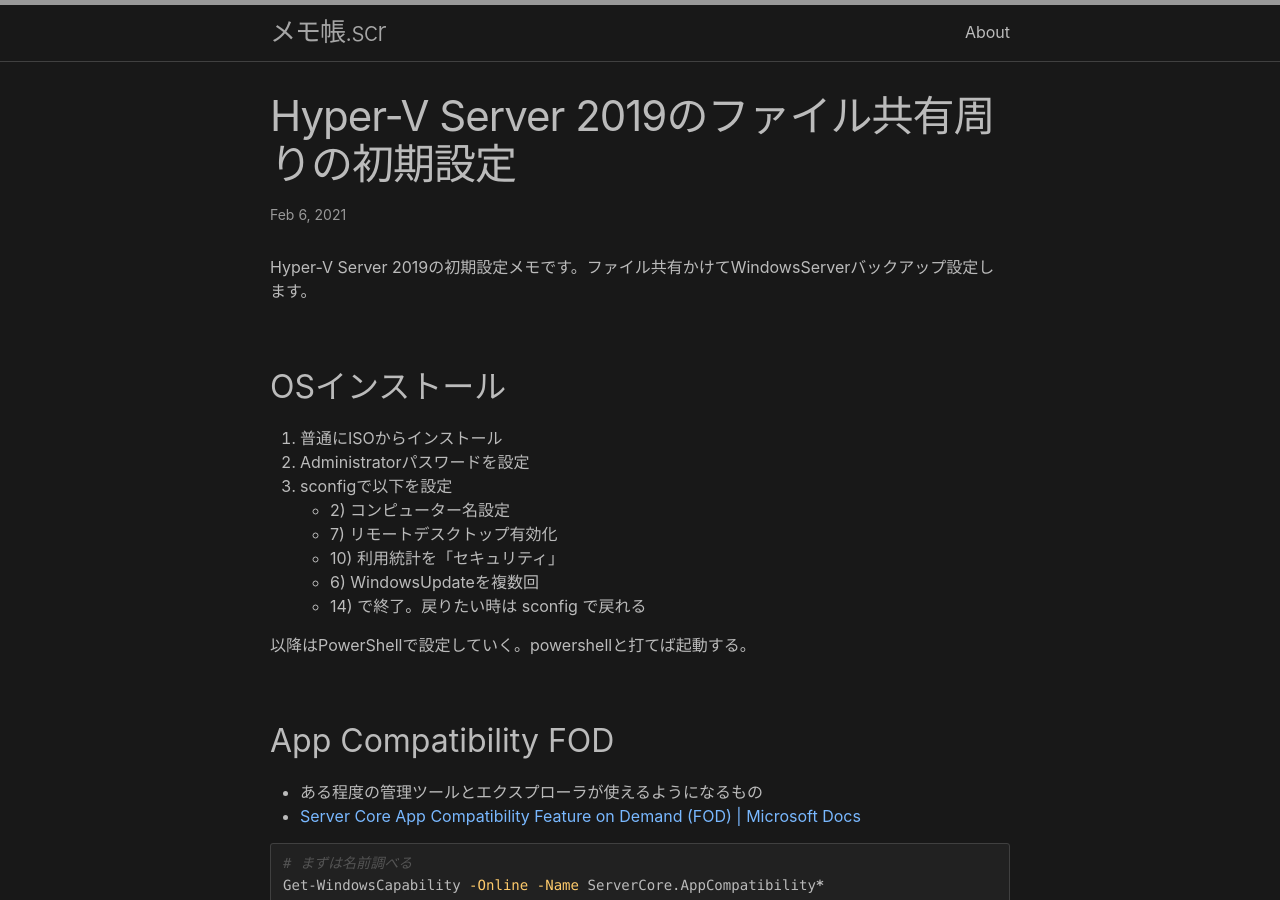
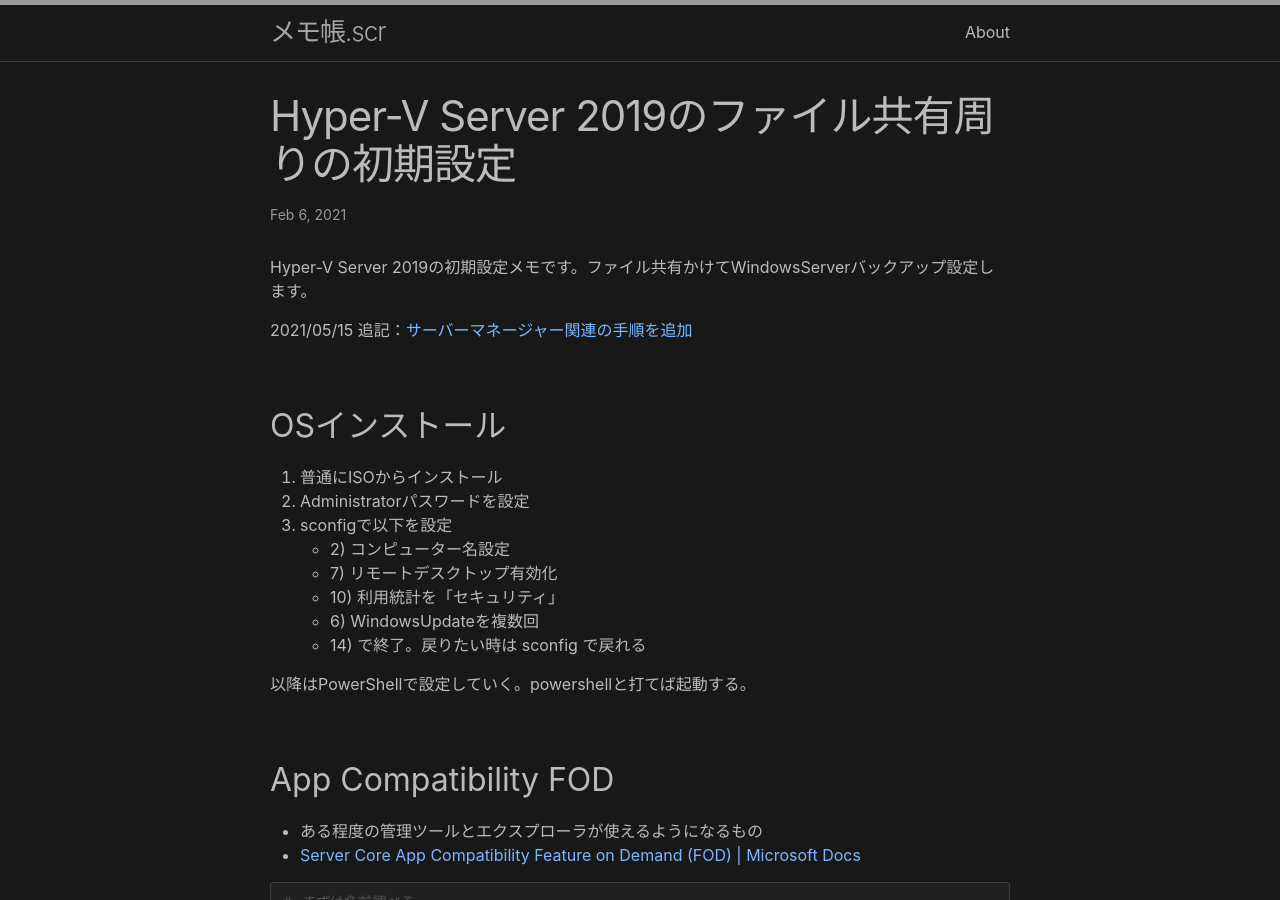
Before and after one commit to maeda577/maeda577.github.io, a Jekyll site: the page built from _posts/2021-02-06-hyper-v-server.md, in a window 1280 px wide and 900 px high. Built offline with Jekyll 4.4.1, drawn with Linux system fonts in a browser that asks for light colours.

Commit message:
コメント追加

```diff
--- a/_posts/2021-02-06-hyper-v-server.md
+++ b/_posts/2021-02-06-hyper-v-server.md
@@ -4,6 +4,8 @@ title: Hyper-V Server 2019のファイル共有周りの初期設定
 date: 2021-02-06 14:56 +0900
 ---
 Hyper-V Server 2019の初期設定メモです。ファイル共有かけてWindowsServerバックアップ設定します。
+
+2021/05/15 追記：[サーバーマネージャー関連の手順を追加](https://github.com/maeda577/maeda577.github.io/commit/3bf24245941b1fb29877f5561ae18dd71c58c3b4)
 
 ## OSインストール
 1. 普通にISOからインストール
```
